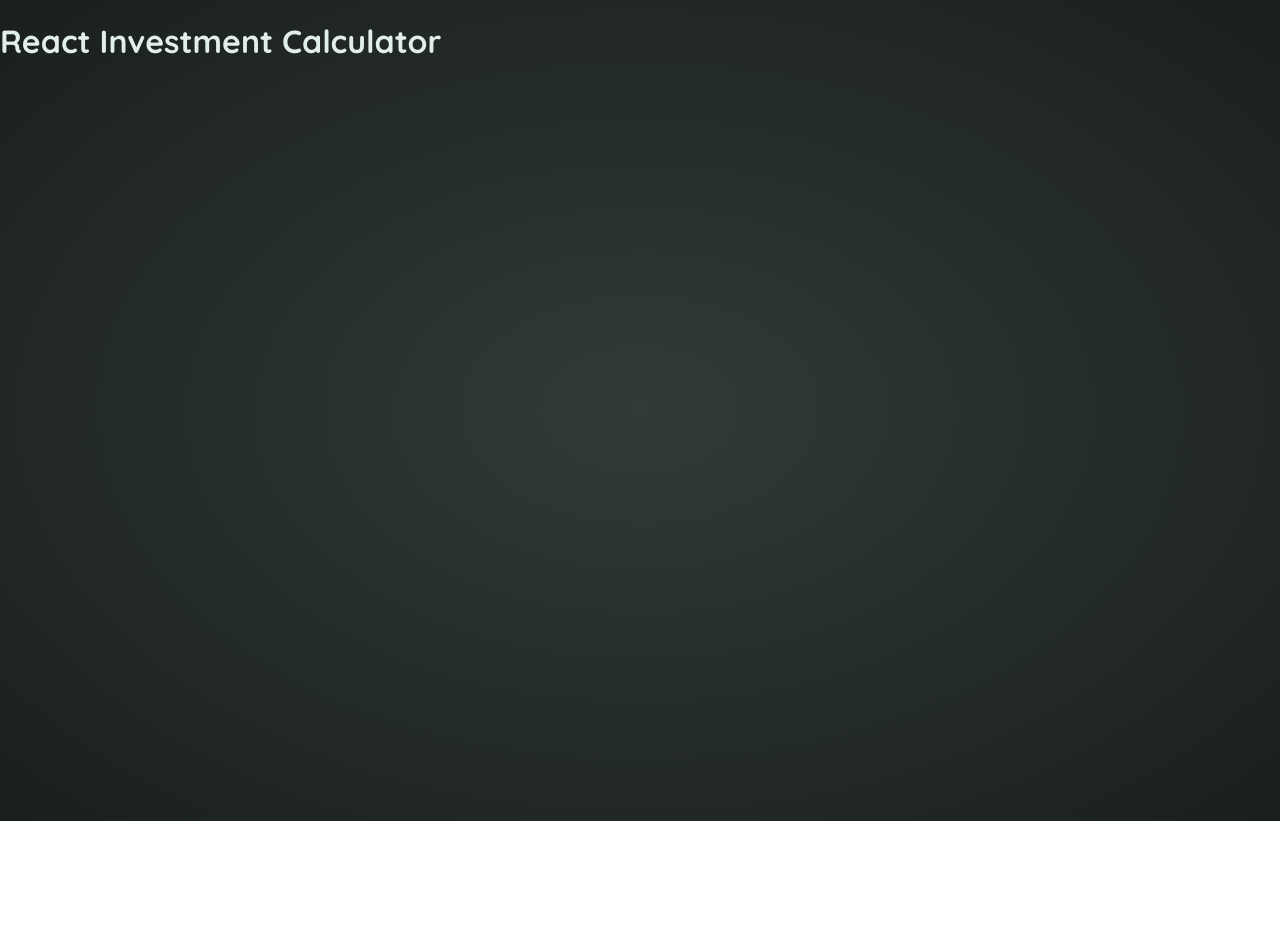
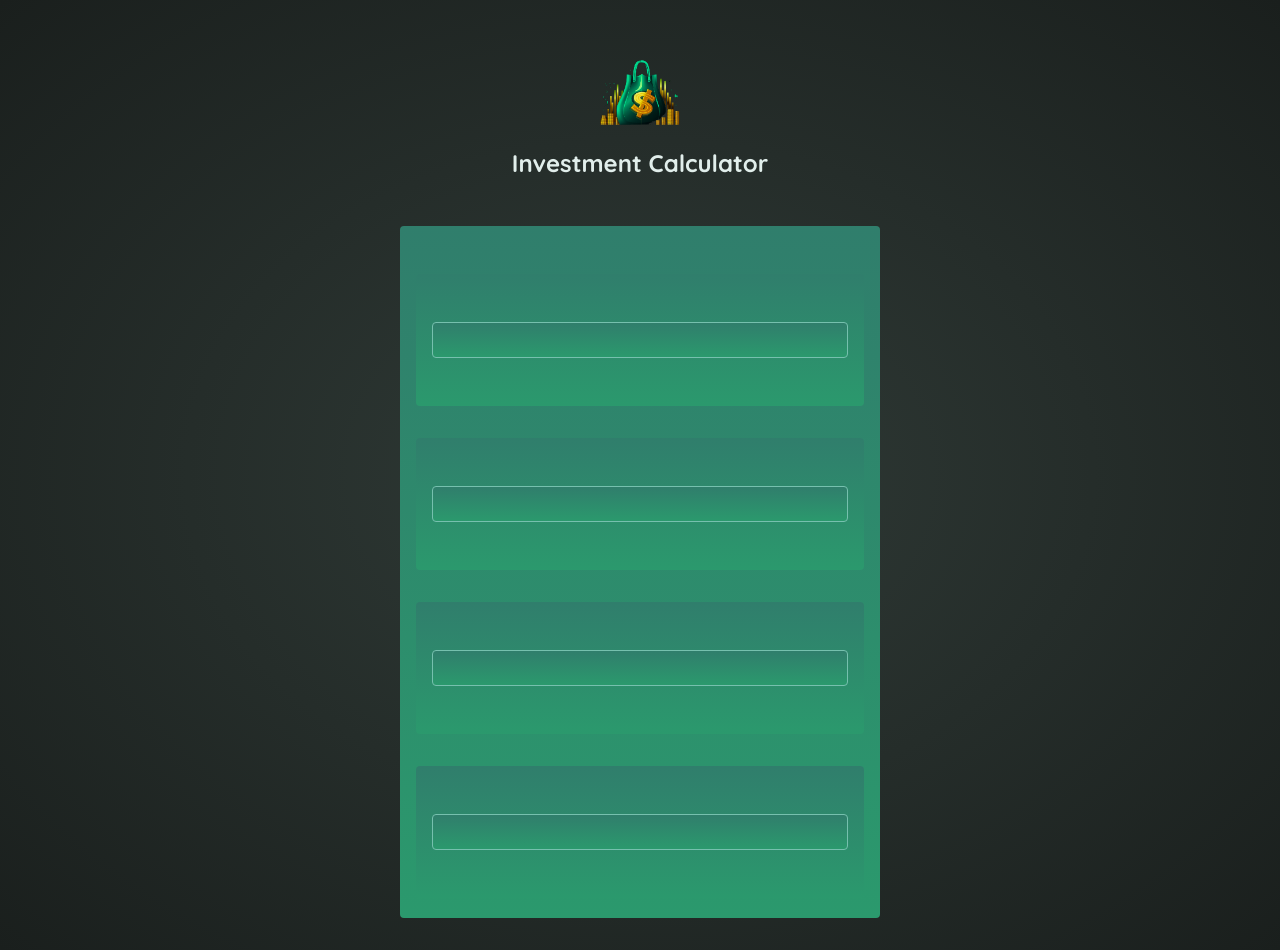
Before and after one commit to AaradhyaGitHub/React-Investment-Calculator, a React (Vite) app: page / in a window 1280 px wide. Before the commit the page ends 821 px from the top, so only its background shows below. Built offline with nearby package versions, Linux system fonts and the light colour scheme.

Commit message:
added user input section

```diff
--- a/src/App.jsx
+++ b/src/App.jsx
@@ -1,6 +1,37 @@
+import logo from "./assets/investment-calculator-logo.png"
+
 function App() {
   return (
-    <h1>React Investment Calculator</h1>
+    <main>
+      <header id="header">
+        <img src={logo} alt="main-logo" />
+        <h1>Investment Calculator</h1>
+      </header>
+
+      <div id="user-input">
+        <div className="user-input">
+          <label id="user-input">
+            <input id="user-input" type="text" required />
+          </label>
+          <label id="user-input">
+            <input id="user-input" type="text" required />
+          </label>
+
+        </div>
+        <div className="user-input">
+          <label id="user-input">
+            <input id="user-input" type="text" required />
+          </label>
+          <label id="user-input">
+            <input id="user-input" type="text" required />
+          </label>
+
+        </div>
+      </div>
+
+
+    </main>
+
   )
 }
 
```
